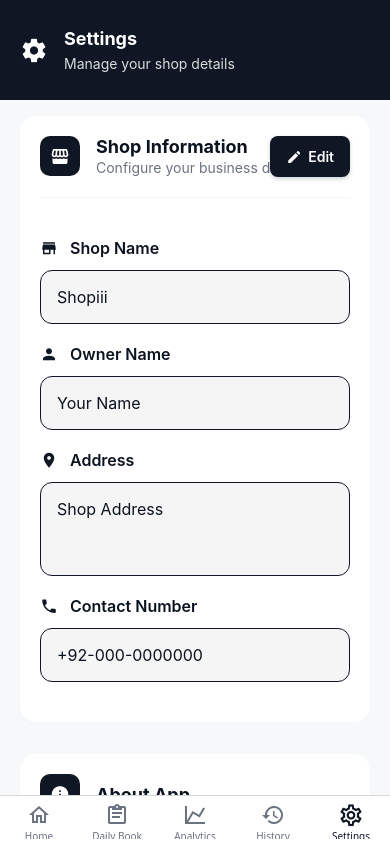
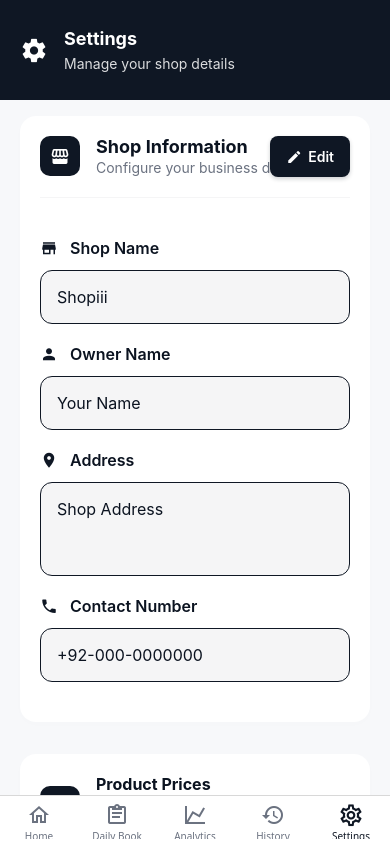
Before and after one commit to umair12x/Shopiii, a React Native app: screen /Settings in a window 390 px wide. Built offline with nearby package versions, Linux system fonts and the light colour scheme.

Commit message:
updated setting screen

```diff
--- a/src/screens/SettingsScreen.js
+++ b/src/screens/SettingsScreen.js
@@ -216,6 +216,25 @@ export const SettingsScreen = ({ navigation }) => {
           </View>
         </View>
 
+        {/* Product Prices Shortcut */}
+        <View style={styles.sectionWrapper}>
+          <TouchableOpacity
+            style={[styles.shortcutCard, { backgroundColor: COLORS.surface }]}
+            onPress={() => navigation.navigate('Products')}
+          >
+            <View style={styles.shortcutIconWrap}>
+              <MaterialCommunityIcons name="barcode-scan" size={20} color={COLORS.white} />
+            </View>
+            <View style={styles.shortcutTextWrap}>
+              <Text style={styles.shortcutTitle}>Product Prices</Text>
+              <Text style={styles.shortcutDesc}>
+                Add products manually or scan a barcode to store prices.
+              </Text>
+            </View>
+            <MaterialCommunityIcons name="chevron-right" size={22} color={COLORS.gray} />
+          </TouchableOpacity>
+        </View>
+
         {/* App Information Section */}
         <View style={styles.sectionWrapper}>
           <View style={styles.sectionBackground}>
@@ -384,6 +403,40 @@ const styles = StyleSheet.create({
   sectionWrapper: {
     paddingHorizontal: THEME.spacing.lg,
     paddingVertical: THEME.spacing.md,
+  },
+  shortcutCard: {
+    borderRadius: THEME.borderRadius.lg,
+    padding: THEME.spacing.lg,
+    flexDirection: 'row',
+    alignItems: 'center',
+    gap: THEME.spacing.md,
+    shadowColor: COLORS.shadow,
+    shadowOffset: { width: 0, height: 2 },
+    shadowOpacity: 0.15,
+    shadowRadius: 8,
+    elevation: 2,
+  },
+  shortcutIconWrap: {
+    width: 40,
+    height: 40,
+    borderRadius: 10,
+    backgroundColor: COLORS.primary,
+    alignItems: 'center',
+    justifyContent: 'center',
+  },
+  shortcutTextWrap: {
+    flex: 1,
+  },
+  shortcutTitle: {
+    fontSize: THEME.fonts.md,
+    fontWeight: '700',
+    color: COLORS.text,
+  },
+  shortcutDesc: {
+    marginTop: 4,
+    fontSize: THEME.fonts.sm,
+    color: COLORS.gray,
+    lineHeight: 20,
   },
   sectionBackground: {
     backgroundColor: COLORS.surface,
```
